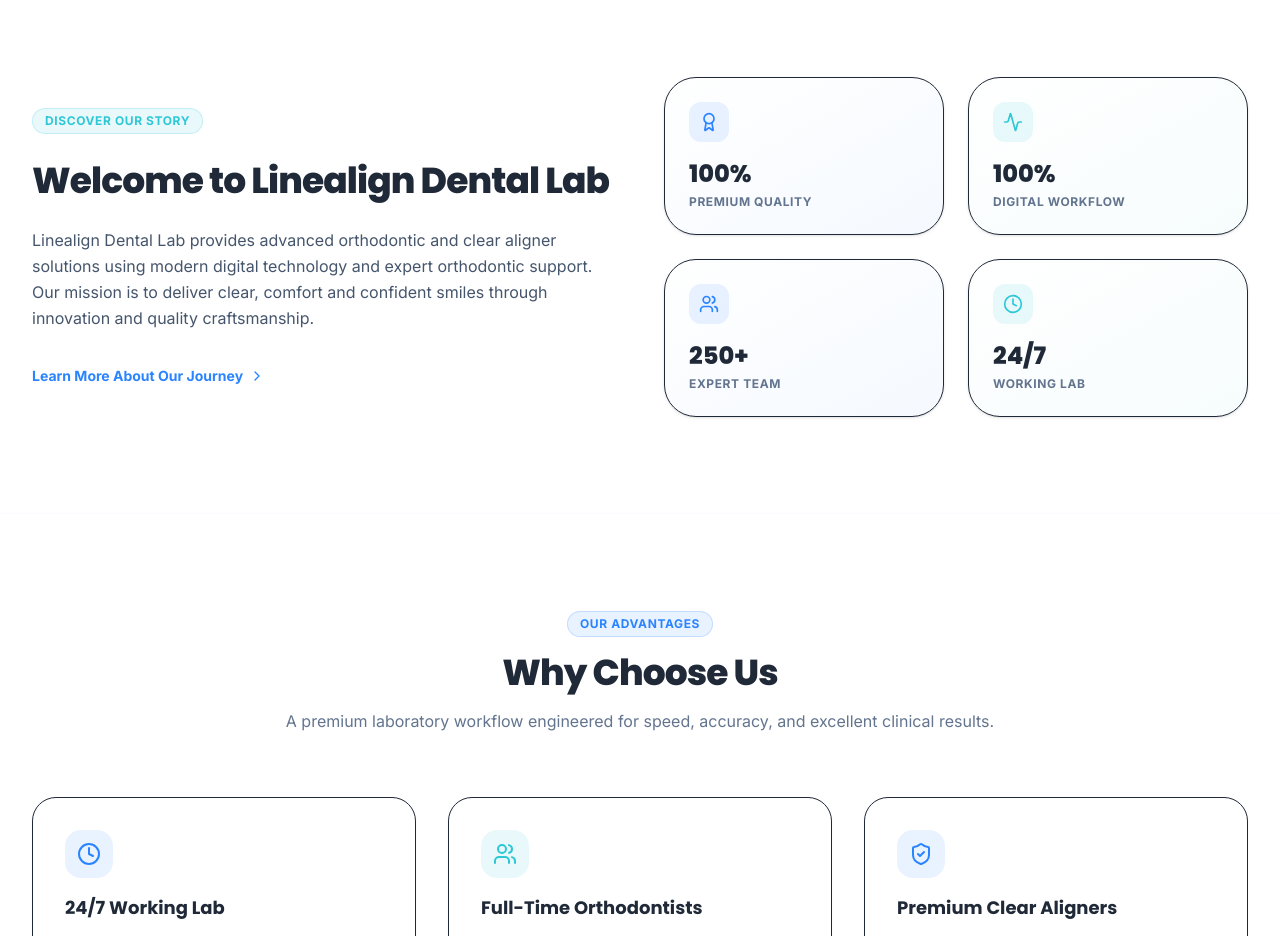
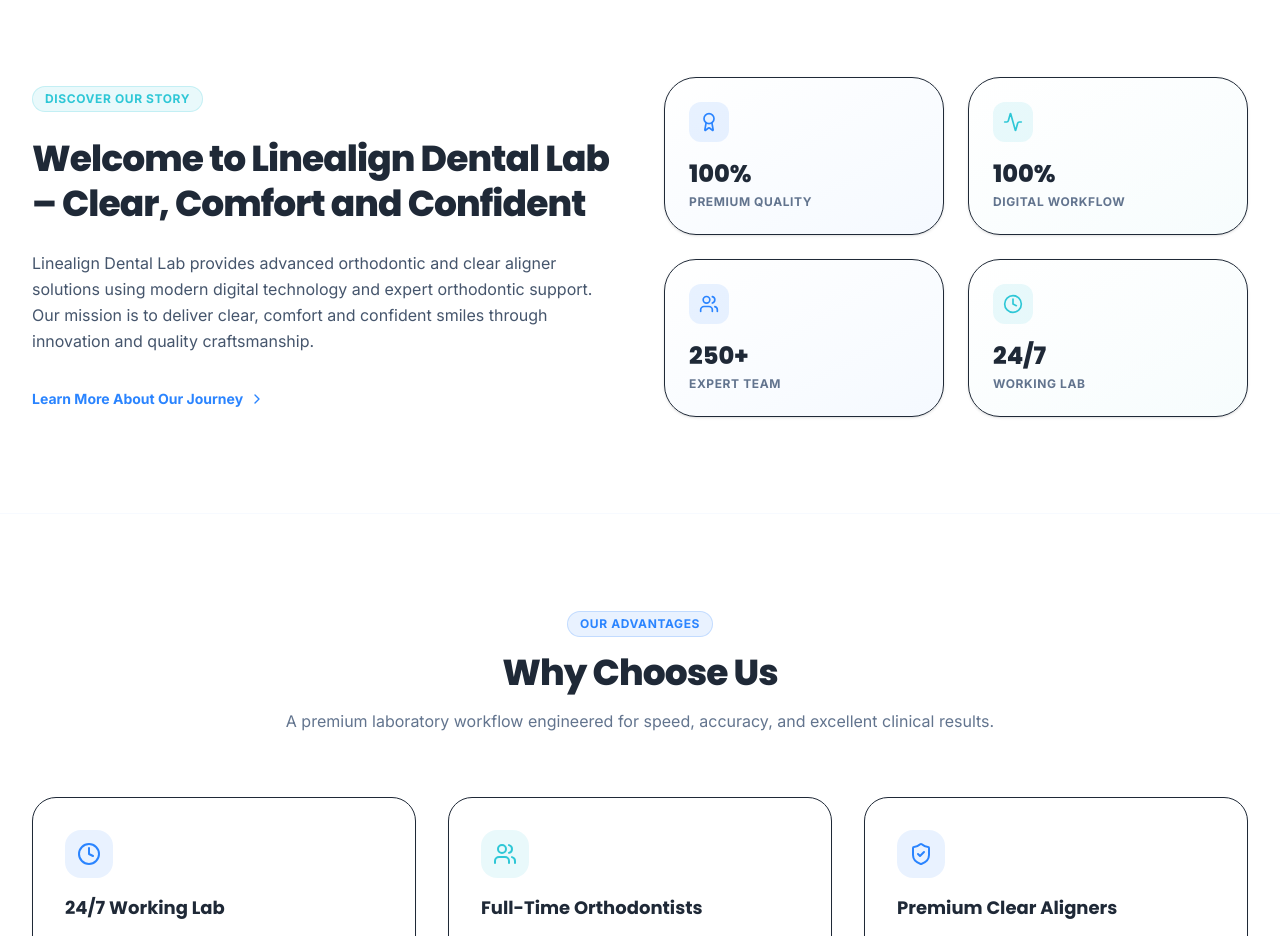
Before and after one commit to ayushpatel20/linealign, a Next.js app: page / in a window 1280 px wide. Shown: the part 2580-3516 px from the top of the page. Built offline with nearby package versions, Linux system fonts and the light colour scheme; no server answers.

Commit message:
feat: add Clear, Comfort and Confident to the Welcome to Linealign Dental Lab section heading on homepage

```diff
--- a/app/page.tsx
+++ b/app/page.tsx
@@ -389,7 +389,7 @@
                 Discover Our Story
               </span>
               <h2 className="text-3xl sm:text-4xl font-extrabold text-dark font-poppins tracking-tight leading-tight">
-                Welcome to Linealign Dental Lab
+                Welcome to Linealign Dental Lab – Clear, Comfort and Confident
               </h2>
               <p className="text-slate-600 leading-relaxed text-base">
                 Linealign Dental Lab provides advanced orthodontic and clear aligner solutions using modern digital technology and expert orthodontic support. Our mission is to deliver clear, comfort and confident smiles through innovation and quality craftsmanship.
```
